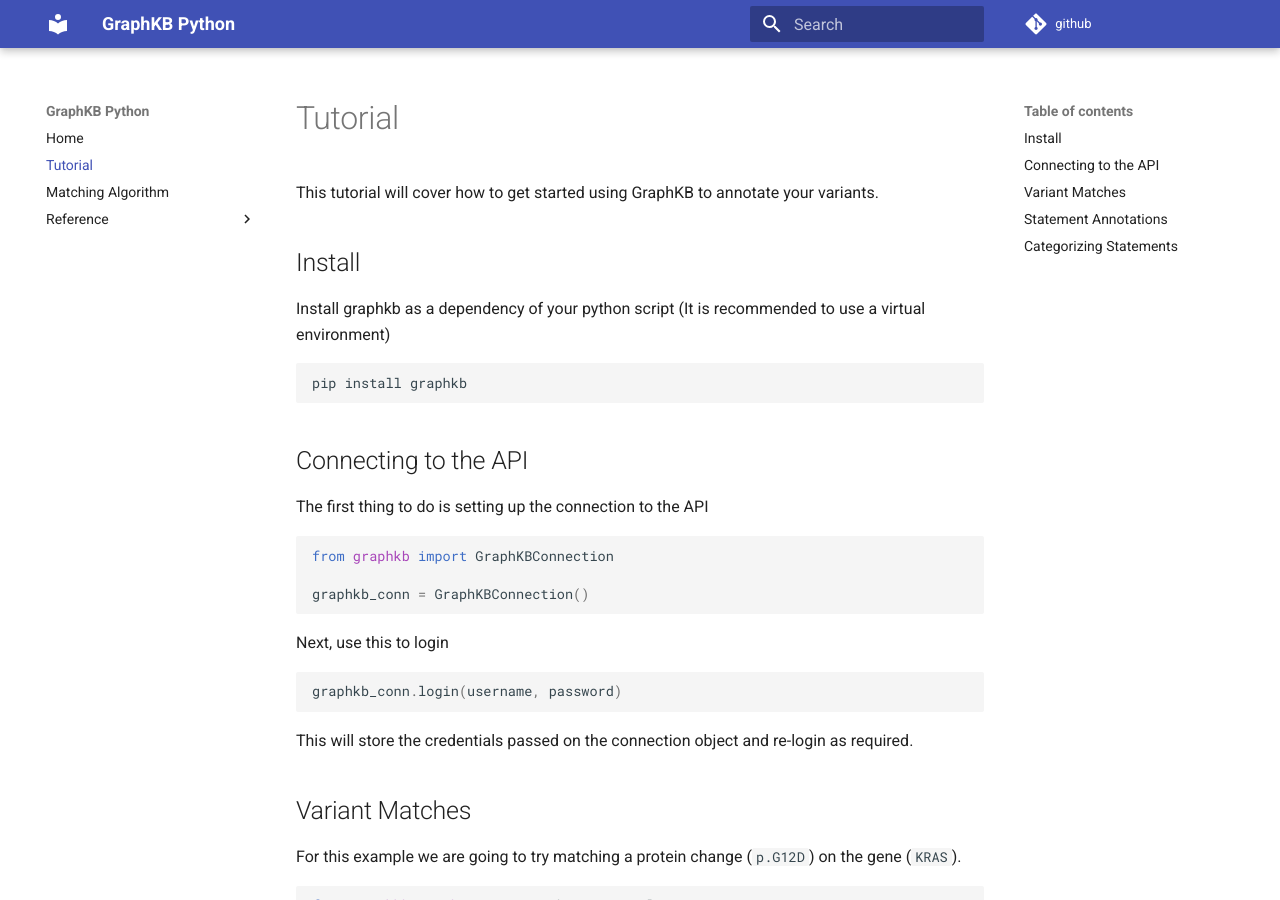
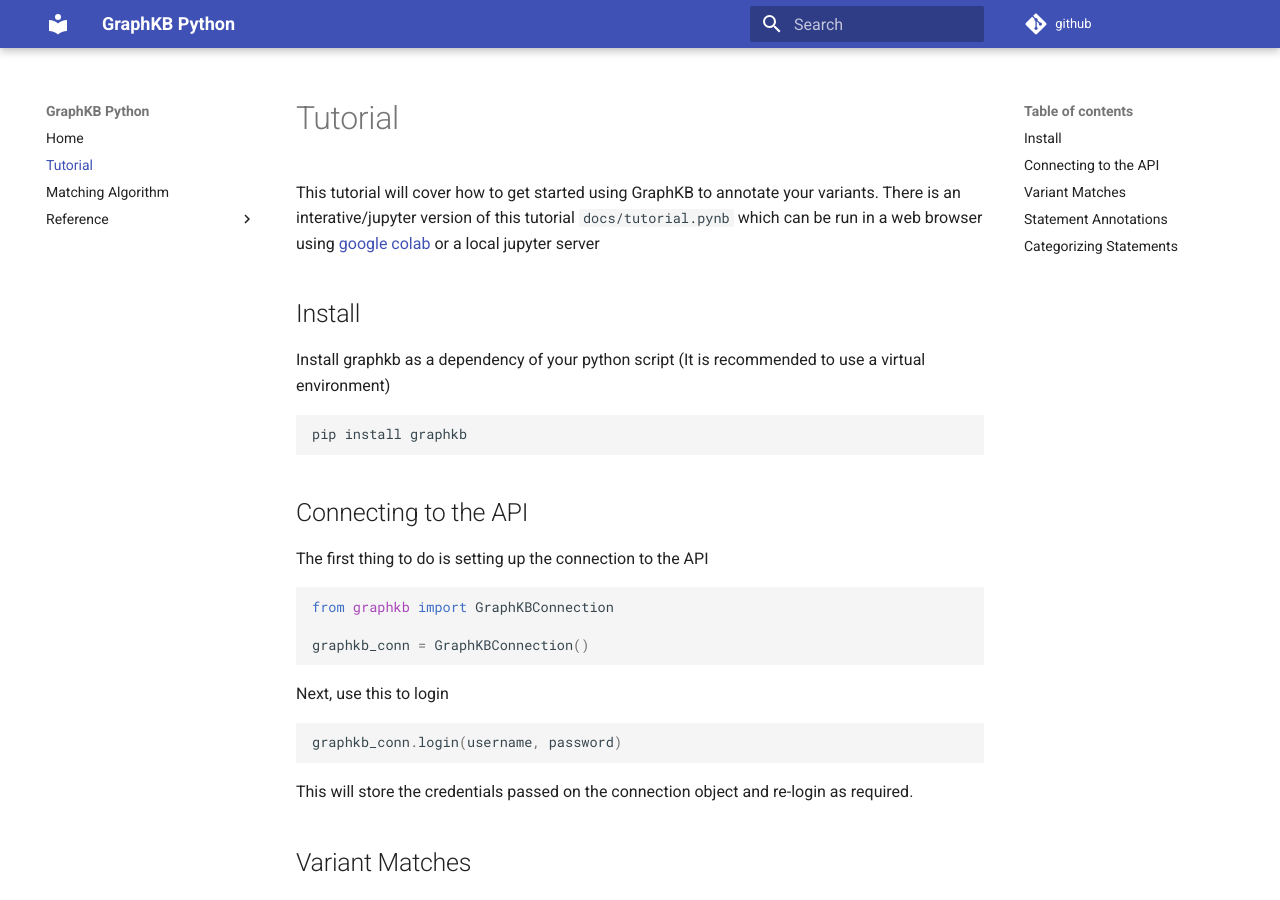
Before and after one commit to bcgsc/pori_graphkb_python, an MkDocs documentation site: the page built from docs/tutorial.md, in a window 1280 px wide and 900 px high. Built offline with MkDocs 1.6.1 and Material for MkDocs 9.7.7, drawn with Linux system fonts in a browser that asks for light colours; comment, search, counter and statistics services are not loaded.

```diff
--- a/docs/tutorial.md
+++ b/docs/tutorial.md
@@ -1,6 +1,9 @@
 # Tutorial
 
-This tutorial will cover how to get started using GraphKB to annotate your variants.
+This tutorial will cover how to get started using GraphKB to annotate your variants. There is an
+interative/jupyter version of this tutorial `docs/tutorial.pynb` which can be run in a web browser
+using [google colab](https://colab.research.google.com/github/bcgsc/pori_graphkb_python/blob/master/docs/pori_graphkb_python_tutorial.ipynb)
+or a local jupyter server
 
 ## Install
 
```
Also changed, not shown: docs/pori_graphkb_python_tutorial.ipynb (deleted), docs/tutorial.ipynb (added).
